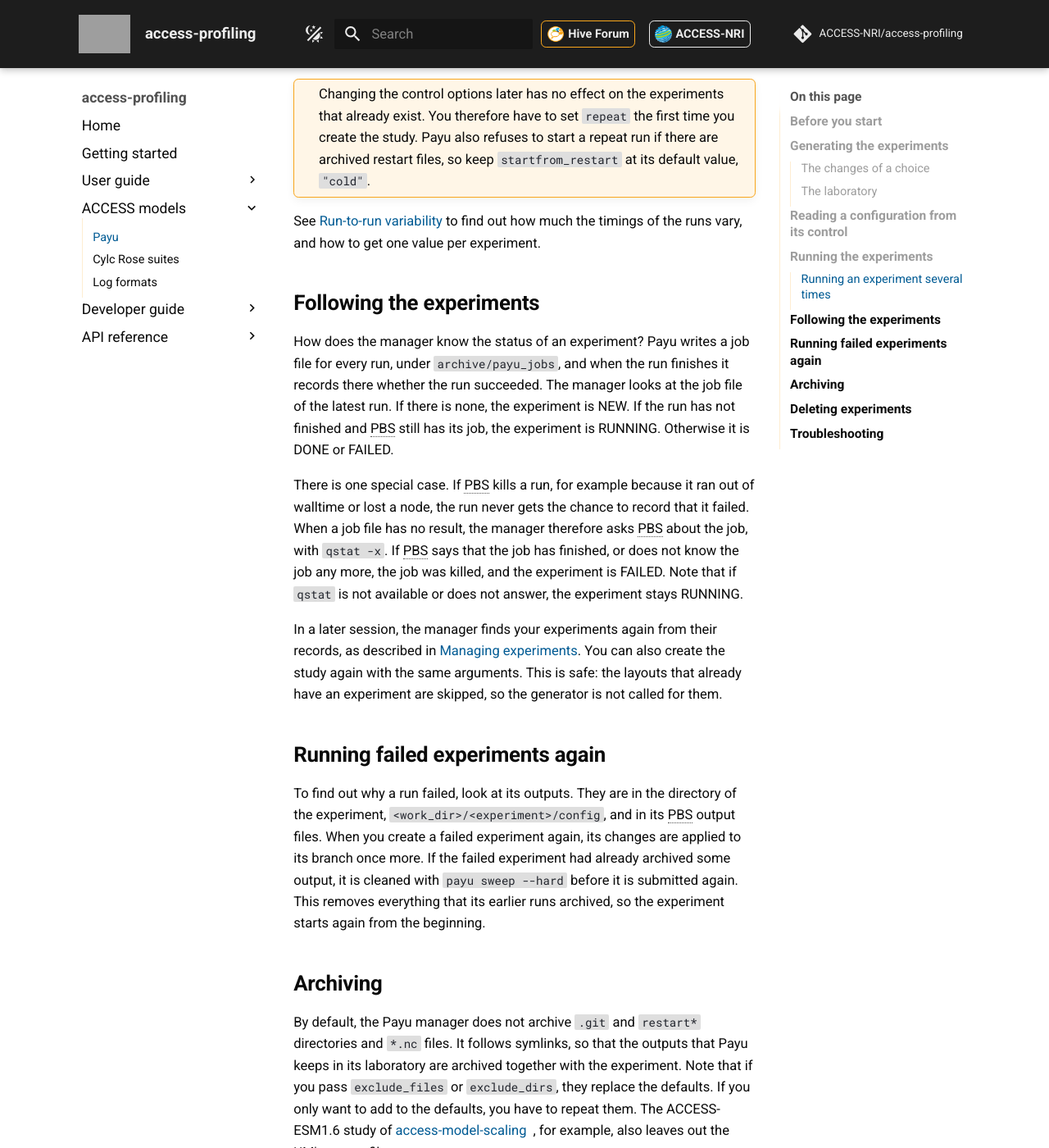
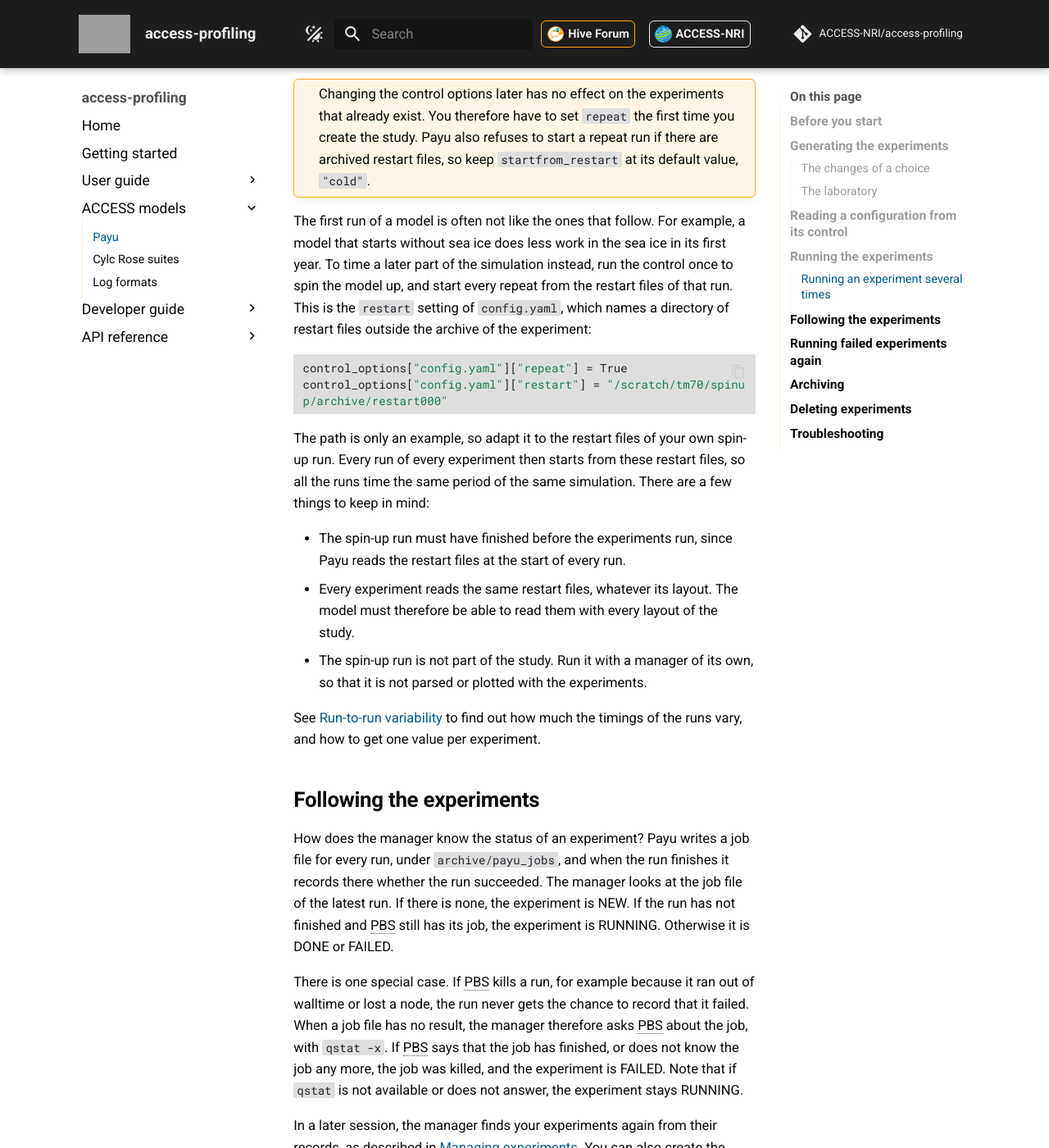
Before and after one commit to ACCESS-NRI/access-profiling, an MkDocs documentation site: the page built from documentation/docs/pages/access/payu.md, in a window 1280 px wide and 1400 px high, scrolled down 7328 px. Shown: the whole window at 82% size. Built offline with MkDocs 1.6.1 and Material for MkDocs 9.7.7, drawn with Linux system fonts in a browser that asks for light colours; nearby versions of some CDN libraries; some web fonts are replaced; comment, search, counter and statistics services are not loaded; grey boxes are pictures that could not be loaded.

Commit message:
Document how to start repeat runs from the restart files of a spin-up run. Payu refuses a repeat run while the archive of the experiment holds restart files, so its restart setting is the way to time a period after the first one.
Co-Authored-By: Claude Opus 5.5 <noreply@anthropic.com>

````diff
--- a/documentation/docs/pages/access/payu.md
+++ b/documentation/docs/pages/access/payu.md
@@ -230,6 +230,27 @@ on.
     to set `repeat` the first time you create the study. Payu also refuses to start a repeat run if there are
     archived restart files, so keep `startfrom_restart` at its default value, `"cold"`.
 
+The first run of a model is often not like the ones that follow. For example, a model that starts without sea ice
+does less work in the sea ice in its first year. To time a later part of the simulation instead, run the control
+once to spin the model up, and start every repeat from the restart files of that run. This is the `restart`
+setting of `config.yaml`, which names a directory of restart files outside the archive of the experiment:
+
+```python
+control_options["config.yaml"]["repeat"] = True
+control_options["config.yaml"]["restart"] = "/scratch/tm70/spinup/archive/restart000"
+```
+
+The path is only an example, so adapt it to the restart files of your own spin-up run. Every run of every experiment
+then starts from these restart files, so all the runs time the same period of the same simulation. There are a few
+things to keep in mind:
+
+- The spin-up run must have finished before the experiments run, since Payu reads the restart files at the start of
+  every run.
+- Every experiment reads the same restart files, whatever its layout. The model must therefore be able to read
+  them with every layout of the study.
+- The spin-up run is not part of the study. Run it with a manager of its own, so that it is not parsed or plotted
+  with the experiments.
+
 See [Run-to-run variability](../user-guide/run-to-run-variability.md) to find out how much the timings of the
 runs vary, and how to get one value per experiment.
 
````
